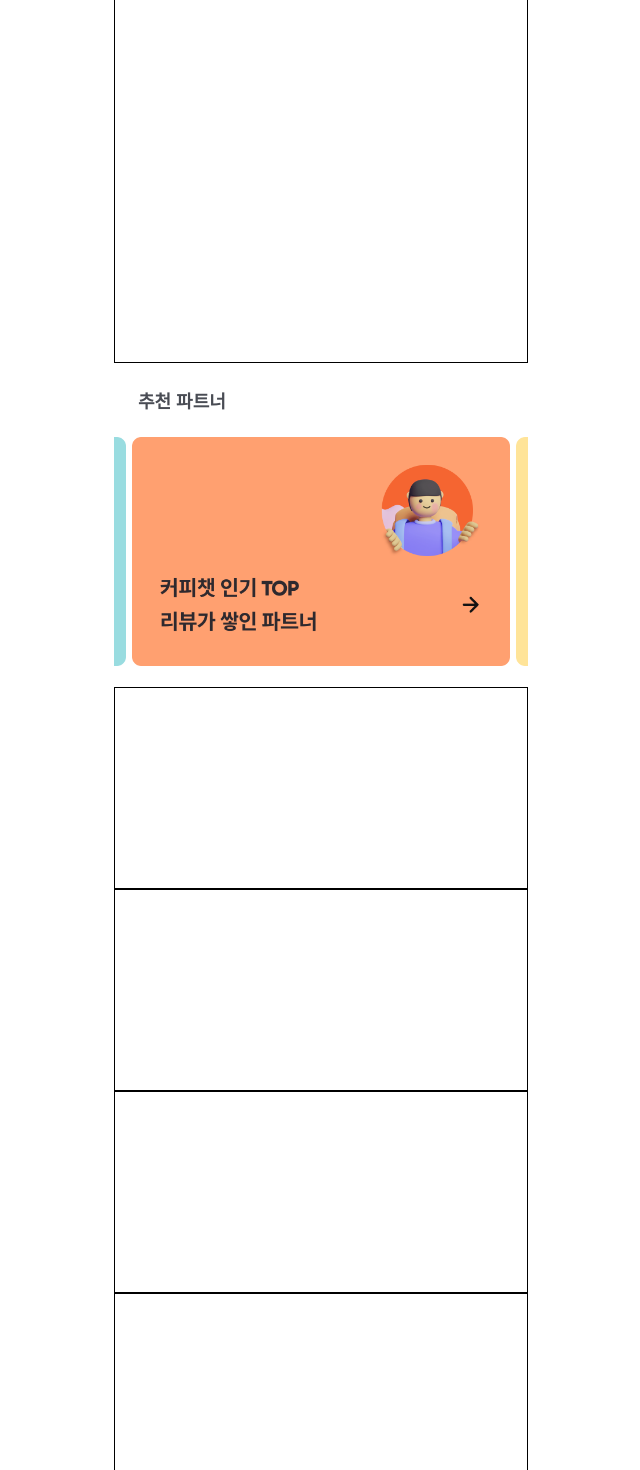
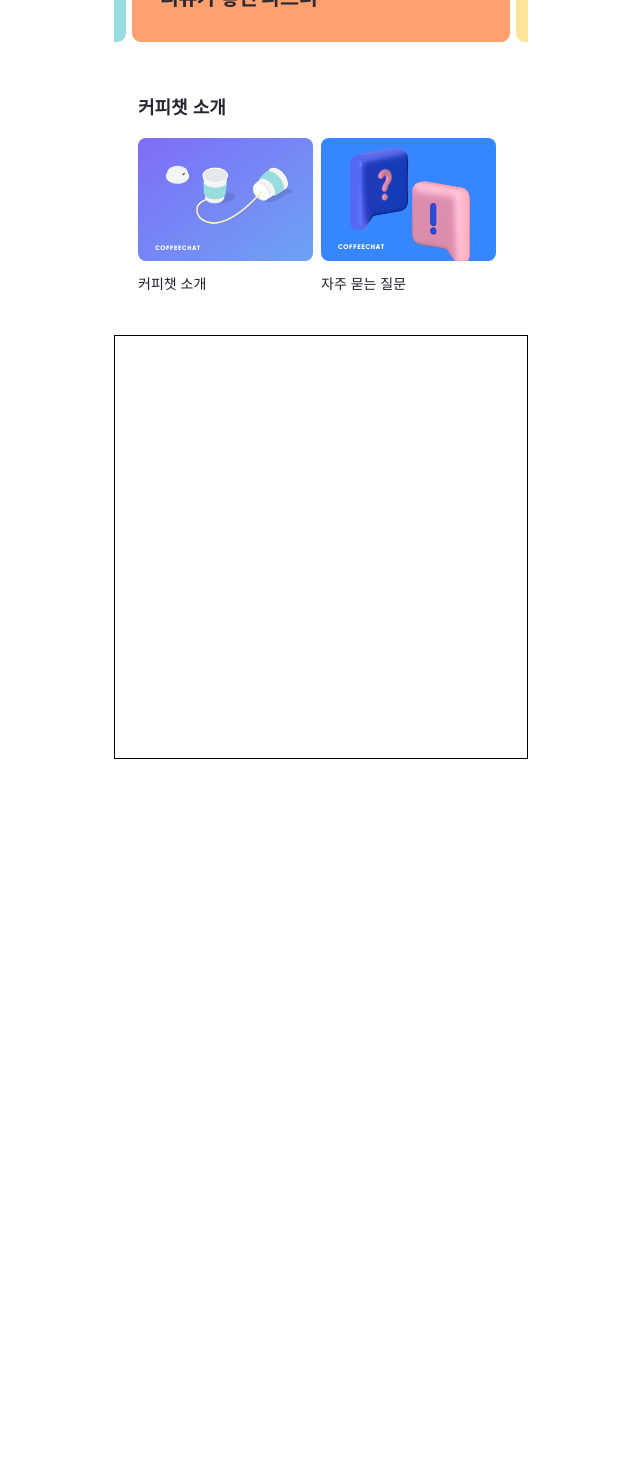
Before and after one commit to swimmingone/coffee-clone, a Next.js app: page / in a window 1280 px wide. Shown: the part 1000-2470 px from the top of the page, without its empty margins (319-959 px from the left). After the commit the page ends 1767 px from the top, so only its background shows below. Built offline with nearby package versions, Linux system fonts and the light colour scheme.

Commit message:
add introduction

```diff
--- a/components/SubHeader.tsx
+++ b/components/SubHeader.tsx
@@ -2,10 +2,10 @@ import styled from 'styled-components';
 import Link from 'next/link';
 
 const Container = styled.div`
+	width: 100vw;
 	height: 48px;
 	display: flex;
 	background-color: white;
-	margin: 0px 8px 0px 12px;
 	justify-content: space-between;
 `;
 
--- a/components/home/HomeBody.tsx
+++ b/components/home/HomeBody.tsx
@@ -19,12 +19,12 @@ const HomeBody = () => {
 		<Container>
 			<EventList />
 			<CategoryList />
-			<PartnerList />
-			<ReviewList />
+			{/*<PartnerList />*/}
+			{/*<ReviewList />*/}
 			<RecommendList />
-			<MentorList />
-			<MentorList />
-			<MentorList />
+			{/*<MentorList />*/}
+			{/*<MentorList />*/}
+			{/*<MentorList />*/}
 			<Introduction />
 			<InfoFooter />
 		</Container>
--- a/components/home/Introduction.tsx
+++ b/components/home/Introduction.tsx
@@ -1,12 +1,57 @@
 import styled from 'styled-components';
 
 const Container = styled.div`
-	border: 1px solid black;
+	display: flex;
+	flex-direction: column;
+	position: relative;
+	padding: 32px 24px 40px;
 	height: 272px;
 `;
 
+const TitleContainer = styled.p`
+	color: rgba(28, 31, 41, 0.96);
+	font-size: 18px;
+	font-family: 'Jua', sans-serif;
+	font-weight: 900;
+	line-height: 1.5;
+	margin: 0;
+`;
+
+const SubContainer = styled.div`
+	display: flex;
+	justify-content: space-between;
+	margin-top: 16px;
+`;
+
+const StyledImage = styled.img`
+	width: 175px;
+	border-radius: 8px;
+	cursor: pointer;
+	margin-right: 8px;
+`;
+const StyledText = styled.p`
+	color: #1c1f29;
+	cursor: pointer;
+	font-size: 14px;
+	font-family: 'Jua', sans-serif;
+	margin-top: 8px;
+`;
 const Introduction = () => {
-	return <Container></Container>;
+	return (
+		<Container>
+			<TitleContainer>커피챗 소개</TitleContainer>
+			<SubContainer>
+				<div>
+					<StyledImage src="/images/introduction.png" alt="소개" />
+					<StyledText>커피챗 소개</StyledText>
+				</div>
+				<div>
+					<StyledImage src="/images/faq.png" alt="자주묻는질문" />
+					<StyledText>자주 묻는 질문</StyledText>
+				</div>
+			</SubContainer>
+		</Container>
+	);
 };
 
 export default Introduction;
```
Also changed, not shown: public/images/faq.png (added), public/images/introduction.png (added).
